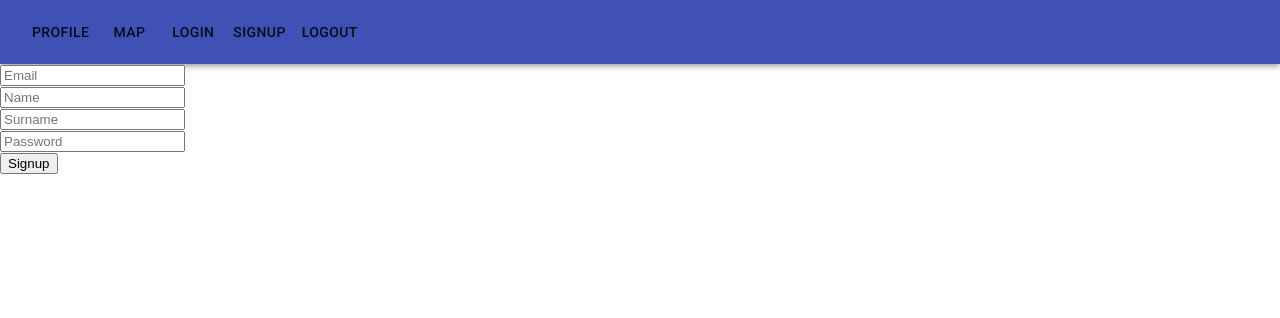
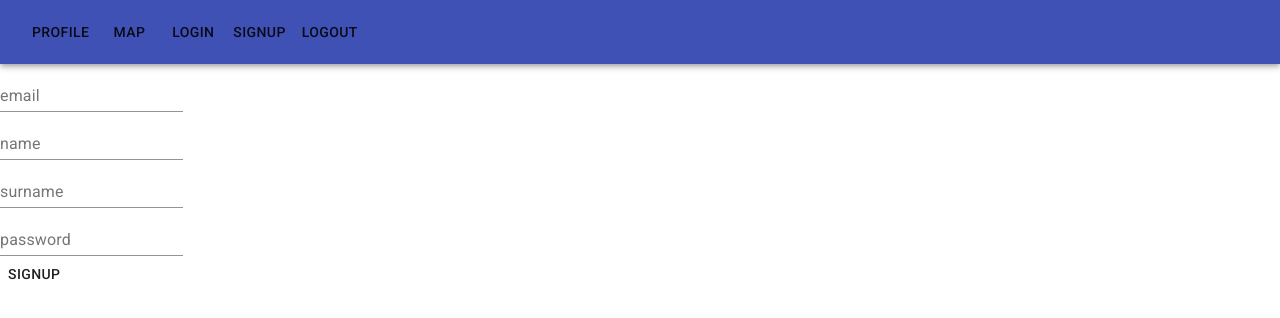
Before and after one commit to atway/privalovv-loft-react, a React (Create React App) app: page /profile in a window 1280 px wide. Both pictures are taken after a click on the button "SIGNUP". Shown: the top 318 px of the page. Built offline with nearby package versions, Linux system fonts and the light colour scheme.

Commit message:
#week-2 добавил тесты

```diff
--- a/package.json
+++ b/package.json
@@ -7,7 +7,6 @@
     "@material-ui/icons": "^4.5.1",
     "loft-taxi-mui-theme": "^1.0.1",
     "mapbox-gl": "^1.4.1",
-    "react": "^16.11.0",
     "react-dom": "^16.11.0",
     "react-scripts": "3.2.0",
     "typeface-roboto": "0.0.75"
@@ -32,5 +31,10 @@
       "last 1 firefox version",
       "last 1 safari version"
     ]
+  },
+  "devDependencies": {
+    "@testing-library/react": "^9.3.2",
+    "react": "^16.11.0",
+    "react-test-renderer": "^16.11.0"
   }
 }
--- a/src/map/index.js
+++ b/src/map/index.js
@@ -32,5 +32,5 @@ export const Map = () => {
 
     if (!map && userLogic.isLoggedIn) initializeMap({ setMap, mapContainer });
   }, [map, userLogic.isLoggedIn]);
-  return <div ref={el => (mapContainer.current = el)} style={styles} />;
+return <>{userLogic.isLoggedIn || <div>please log in</div>} <div ref={el => (mapContainer.current = el)} style={styles} />  </>;
 };
--- a/src/user/Login.js
+++ b/src/user/Login.js
@@ -2,24 +2,27 @@ import React, { useContext } from 'react';
 import PropTypes from 'prop-types';
 
 import { userContext } from './../context.js'
+import { TextField } from '@material-ui/core';
 
 export function Login(props) {
     const userLogic = useContext(userContext)
     const onSubmit = e => {
         e.preventDefault();
-        userLogic.signup(userLogic, e.target.email.value, e.target.password.value)
+        //console.log(e)
+        const data = new FormData(e.target);
+        userLogic.login(userLogic, data.get("email"), data.get("password"))
         props.setPage('profile')
     };
 
     return (
         <form onSubmit={onSubmit}>
             <div>
-                <input type="email" name="email" label="email" placeholder="email"></input>
+                <TextField type="email" name="email" label="email" placeholder="email" inputProps={{ 'data-testid': "loginemail", 'name': "email"}}></TextField>
             </div>
             <div>
-                <input type="password" name="password" label="password" placeholder="Password"></input>
+                <TextField type="password" name="password" label="password" placeholder="Password" inputProps={{ 'data-testid': "loginpassword", 'name': "password"}}></TextField>
             </div>
-            <button>Login</button>
+            <button>Signing</button>
         </form>
     )
 }
--- a/src/user/Profile.js
+++ b/src/user/Profile.js
@@ -5,7 +5,7 @@ import { userContext } from "./../context.js";
 export function Profile() {
   const userLogic = useContext(userContext);
   return userLogic.isLoggedIn ? (
-    <div>Profile</div>
+    <div>user profile</div>
   ) : (
     <div> You are not logged </div>
   );
--- a/src/user/Signup.js
+++ b/src/user/Signup.js
@@ -2,6 +2,8 @@ import React, { useContext } from "react";
 import PropTypes from "prop-types";
 
 import { userContext } from "./../context.js";
+import { TextField } from "@material-ui/core";
+import Button from "@material-ui/core/Button";
 
 export function Signup(props) {
   const userLogic = useContext(userContext);
@@ -20,33 +22,38 @@ export function Signup(props) {
   return (
     <form onSubmit={onSubmit}>
       <div>
-        <input
+        <TextField
           type="email"
           name="email"
           label="email"
           placeholder="Email"
-        ></input>
+        ></TextField>
       </div>
       <div>
-        <input type="text" name="name" label="name" placeholder="Name"></input>
+        <TextField
+          type="text"
+          name="name"
+          label="name"
+          placeholder="Name"
+        ></TextField>
       </div>
       <div>
-        <input
+        <TextField
           type="text"
           name="surname"
-          label="name"
+          label="surname"
           placeholder="Surname"
-        ></input>
+        ></TextField>
       </div>
       <div>
-        <input
+        <TextField
           type="password"
           name="password"
           label="password"
           placeholder="Password"
-        ></input>
+        ></TextField>
       </div>
-      <button>Signup</button>
+      <Button>Signup</Button>
     </form>
   );
 }
```
Also changed, not shown: src/setupTests.js (added, +1 -0 lines), 2 other files (tests, documents, lock files or other folders).
